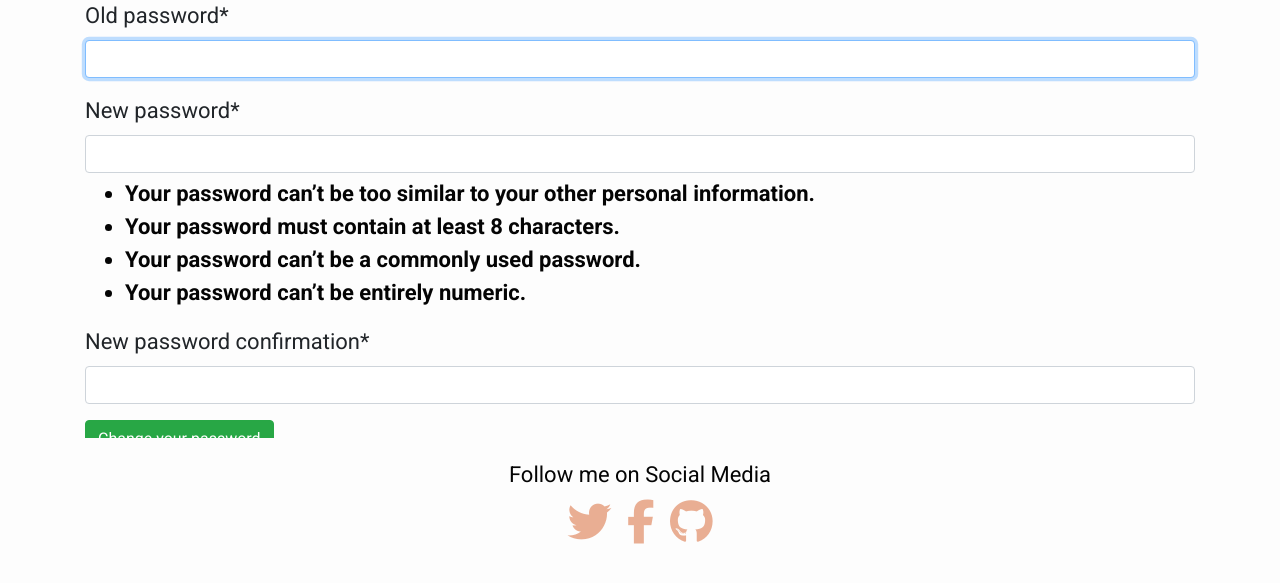
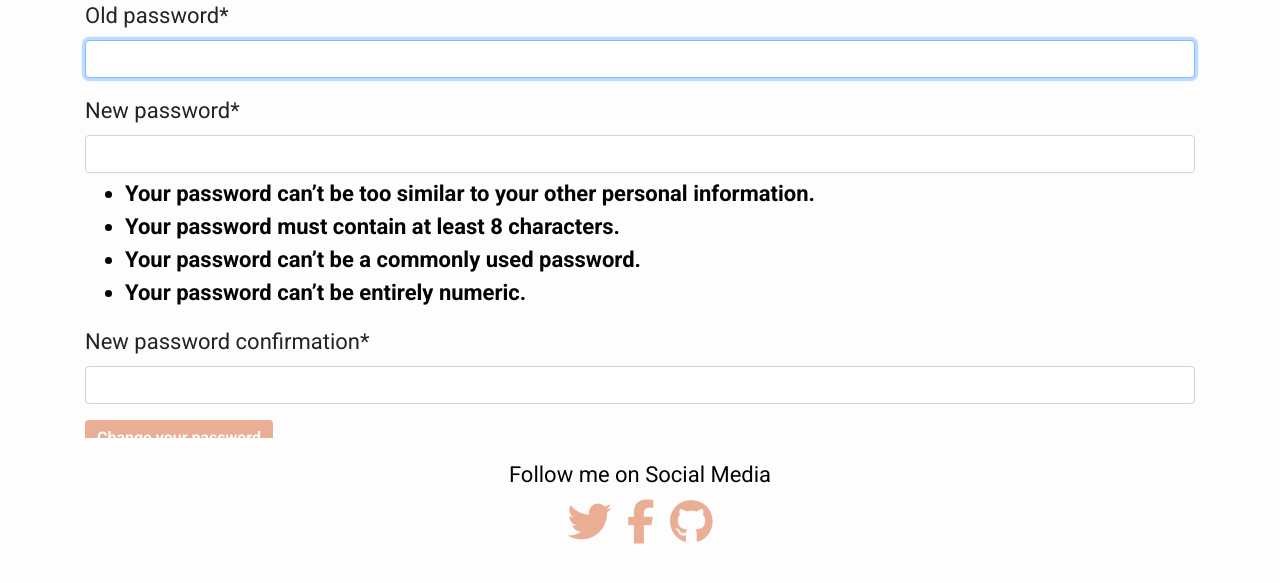
Before and after one commit to MattheusKasa/My-Django-Blog, a Django app: page /password-change/ in a window 1280 px wide. Shown: the part 217-800 px from the top of the page. Run offline with Django 4.2, Linux system fonts and the light colour scheme; a user stored in the database is signed in; some libraries are stand-ins or nearby versions.

Commit message:
Changed color of change password button in password_change_form

```diff
--- a/templates/registration/password_change_form.html
+++ b/templates/registration/password_change_form.html
@@ -1,4 +1,5 @@
 {% extends "base.html" %}
+{% load static %}
 {% load crispy_forms_tags %}
 {% block content %}
 
@@ -11,7 +12,7 @@
         {{form | crispy}}
 
 
-        <input type="submit" value="Change your password" class="btn btn-success">
+        <input type="submit" value="Change your password" class="btn btn-primary">
 
 
     </form>
```
Also changed, not shown: db.sqlite3.
